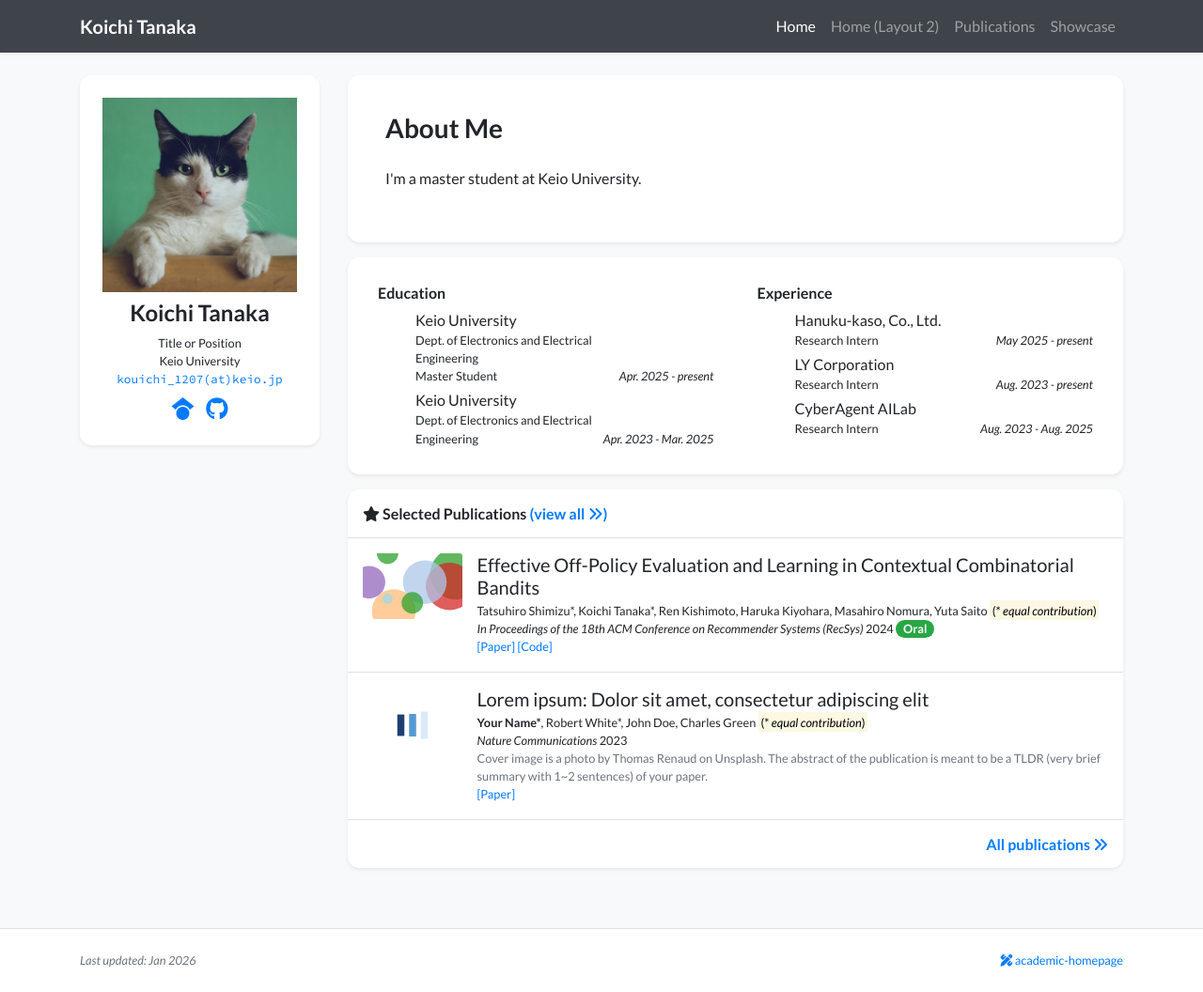
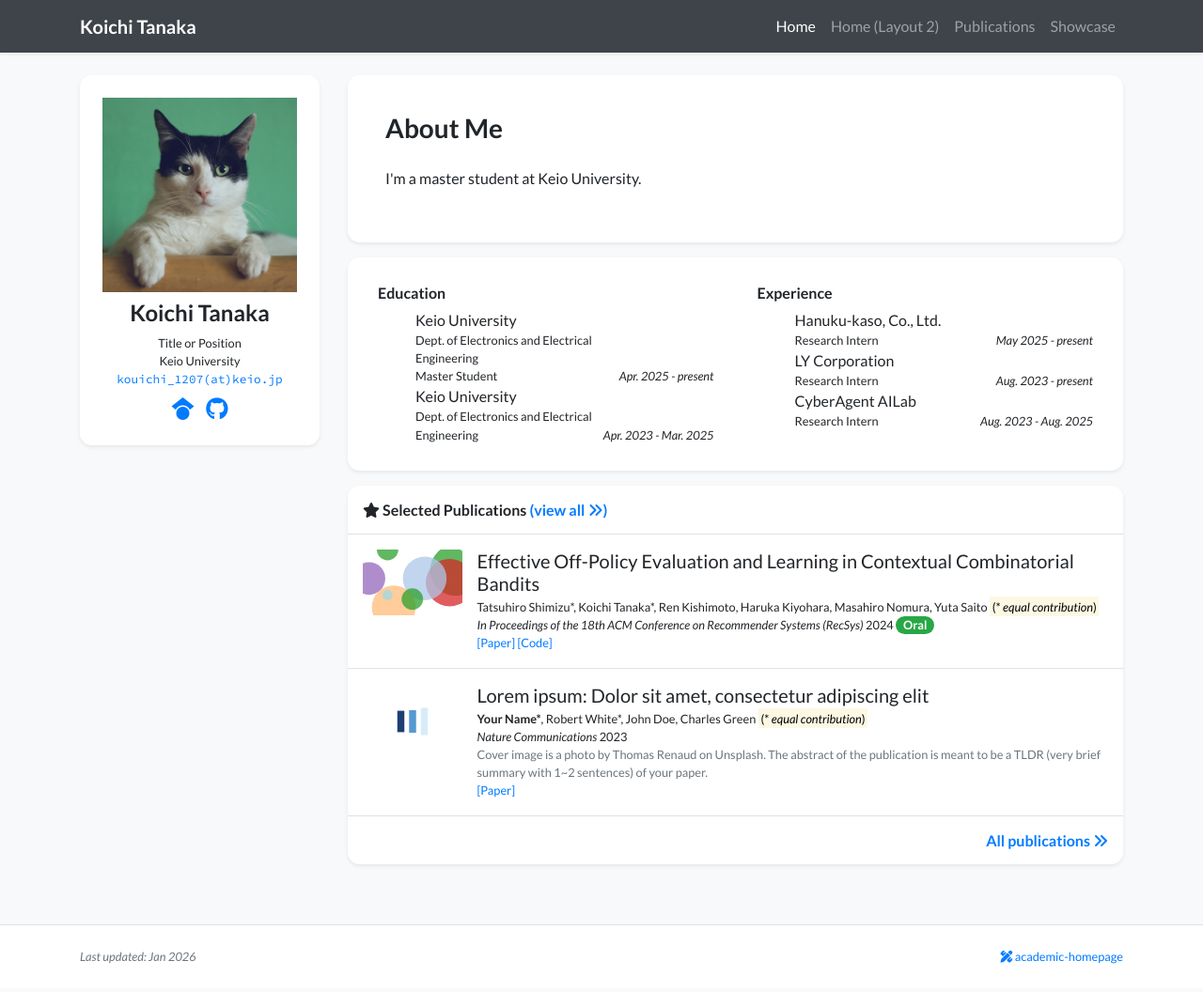
Before and after one commit to tana-51/tana-51.github.io, a Jekyll site: the page built from index.html, in a window 1280 px wide and 1056 px high. Shown: the whole window at 94% size. Built offline with Jekyll 4.4.1, drawn with Linux system fonts in a browser that asks for light colours; nearby versions of some CDN libraries; a style sheet for code colours, icons or effects is not loaded.

Commit message:
Remove 'mb-1' class from list items in experience card

```diff
--- a/_includes/widgets/experience_card.html
+++ b/_includes/widgets/experience_card.html
@@ -9,7 +9,7 @@
                             <h6>Education</h6>
                             <ul class="mb-1">
                                 {% for item in site.data.profile.education %}
-                                <li class="media mb-1" style="list-style: disc inside;">
+                                <li class="media" style="list-style: disc inside;">
                                     <div class="media-body">
                                         <div>{{ item.name }}</div>
                                         <div class="small">{{ item.dept }}</div>
@@ -31,7 +31,7 @@
                             <h6>Experience</h6>
                             <ul class="mb-1">
                                 {% for item in site.data.profile.experience %}
-                                <li class="media mb-1" style="list-style: disc inside;">
+                                <li class="media" style="list-style: disc inside;">
                                     <div class="media-body">
                                         <div>{{ item.name }}</div>
                                         <div class="small">{{ item.dept }}</div>
```
